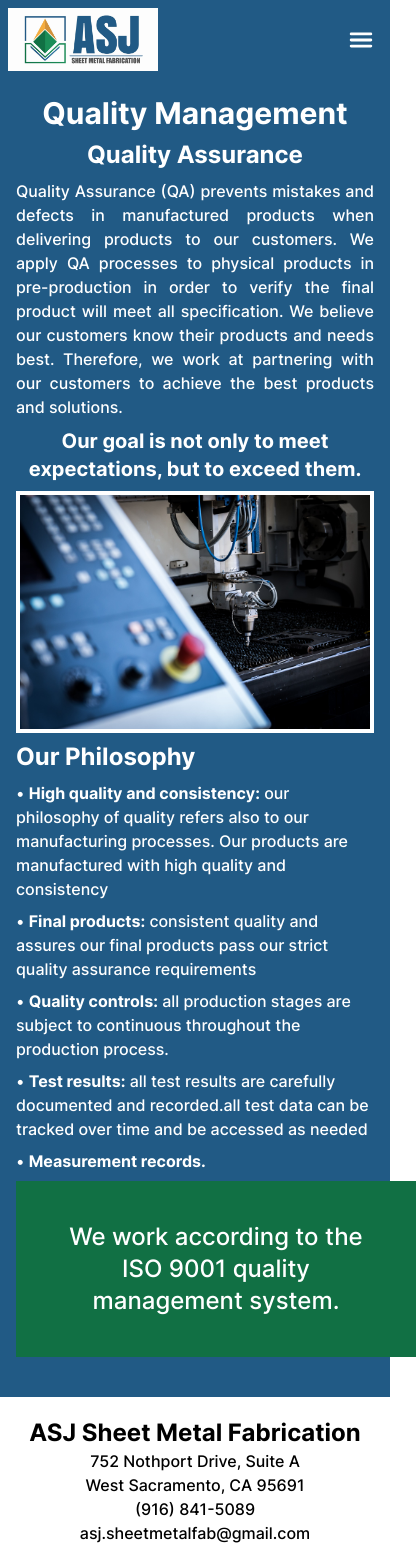
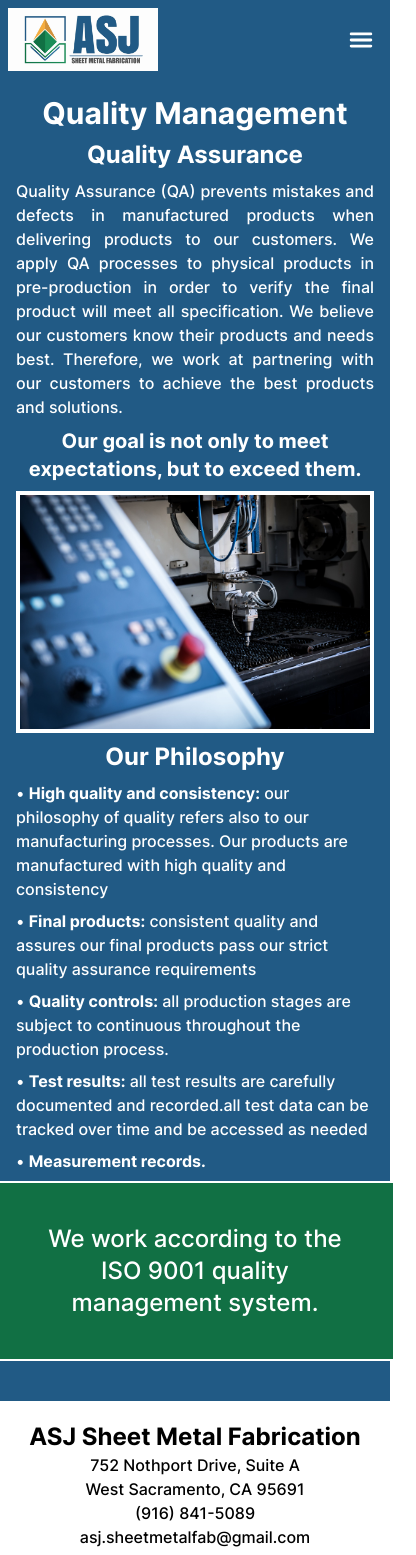
Before and after one commit to amirSahit/asj-factory, a React (Vite) app: page /company in a window 390 px wide. Shown: the top 1555 px of the page, 416 px wide, since content can reach past the window. Built offline with nearby package versions, Linux system fonts and the light colour scheme.

Commit message:
added call option on phone number for mobile

```diff
--- a/src/componentsMobile/company/ContactComponentsMobile.tsx
+++ b/src/componentsMobile/company/ContactComponentsMobile.tsx
@@ -18,13 +18,16 @@ function ContactComponentsMobile() {
           <HiOutlineMail className="w-[60px] h-[60px]" />
           <p className="text-xl">asj.sheetmetalfab@gmail.com</p>
         </div>
-        <div className="flex flex-row justify-start gap-10 items-center">
+        <a
+          href="tel:(916) 841-5089"
+          className="flex flex-row justify-start gap-10 items-center"
+        >
           <HiPhoneOutgoing className="w-[60px] h-[60px]" />
           <p className="text-xl">(916) 841-5089</p>
-        </div>
+        </a>
         <iframe
           src="https://www.google.com/maps/embed?pb=!1m18!1m12!1m3!1d6608.954867340235!2d-121.56871229790251!3d38.579586563181465!2m3!1f0!2f0!3f0!3m2!1i1024!2i768!4f13.1!3m3!1m2!1s0x809ad46afe6660cb%3A0xac28556d550936b6!2s752%20Northport%20Dr%2C%20West%20Sacramento%2C%20CA%2095691%2C%20USA!5e0!3m2!1sen!2sde!4v1689164445008!5m2!1sen!2sde"
-          className="w-full p-2 bg-blue"
+          className="w-full h-[400px] p-2 bg-blue"
           loading="lazy"
         />
         <div className="flex flex-col justify-around items-center">
--- a/src/componentsMobile/contact/CompanyComponentsMobile.tsx
+++ b/src/componentsMobile/contact/CompanyComponentsMobile.tsx
@@ -31,7 +31,7 @@ function CompanyComponentsMobile() {
           />
         </div>
         <div className="flex flex-col justify-around">
-          <div className="flex flex-col gap-2">
+          <div className="flex flex-col gap-2 justify-center items-center">
             <h2>Our Philosophy</h2>
             <ul className="flex flex-col gap-2">
               <li>
@@ -57,7 +57,7 @@ function CompanyComponentsMobile() {
                 • <strong>Measurement records.</strong>
               </li>
             </ul>
-            <p className="p-10 bg-green text-white text-bold text-2xl flex flex-col justify-center items-center text-center w-[400px]">
+            <p className="p-10 bg-green border-2 border-white text-white text-bold text-2xl flex flex-col justify-center items-center text-center w-[400px]">
               We work according to the ISO 9001 quality management system.
             </p>
           </div>
--- a/src/componentsMobile/service/FormingMobile.tsx
+++ b/src/componentsMobile/service/FormingMobile.tsx
@@ -23,7 +23,7 @@ function FormingMobile() {
       <p>
         We offer free support because we care about your site as much as you.
       </p>
-      <img src="/static/images/Forming2.jpg" className="p-1 bg-white" />
+      <img src="static/images/Forming2.jpg" className="p-1 bg-white" />
     </body>
   );
 }
```
